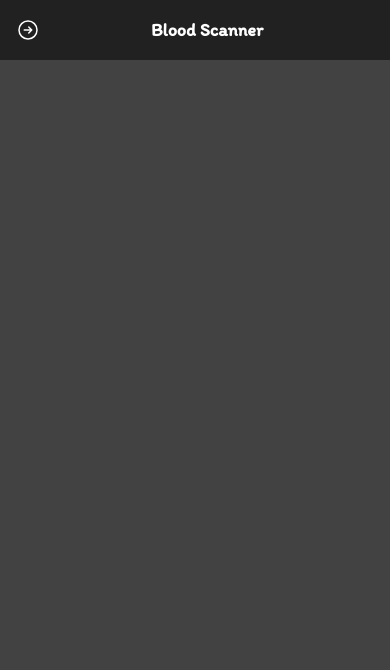
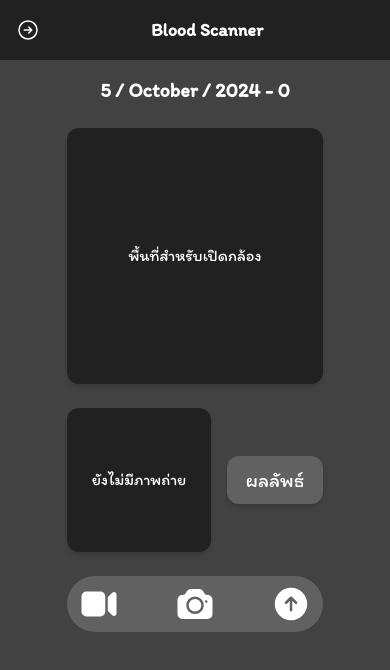
Before and after one commit to ARTTTT-TTTT/blood-scanner, a Next.js app in the folder client-ts/: page / in a window 390 px wide. Shown: the top 670 px of the page. Built offline with nearby package versions, Linux system fonts and the light colour scheme; no server answers.

Commit message:
fix : responsive

```diff
--- a/client-ts/src/components/Main-Content.tsx
+++ b/client-ts/src/components/Main-Content.tsx
@@ -156,8 +156,7 @@ export const MainContent: React.FC<MainContentProps> = ({ isSidebarOpen }) => {
         >
             <Card
                 shadow={false}
-                className={`bg-gray-800 transition-transform duration-300 ease-in-out ${isSidebarOpen ? "md:translate-x-24" : "md:translate-x-0"}
-                        hidden md:block`}
+                className={`bg-gray-800 transition-transform duration-300 ease-in-out ${isSidebarOpen ? "md:translate-x-24" : "md:translate-x-0"} `}
             >
                 <CardHeader
                     shadow={false}
@@ -166,7 +165,7 @@ export const MainContent: React.FC<MainContentProps> = ({ isSidebarOpen }) => {
                 >
                     {displayDate} - 0 {/* วันที่ปัจจุบัน */}
                 </CardHeader>
-                <CardBody className="p-4 flex flex-col items-center justify-center gap-6">
+                <CardBody className="md:p-4 p-6 flex flex-col items-center justify-center gap-6">
                     {/* พื้นที่สำหรับเปิดกล้อง */}
                     <Card className="md:w-96 md:h-96 w-64 h-64 bg-gray-900 flex items-center justify-center">
                         {isCameraOn ? (
@@ -177,10 +176,10 @@ export const MainContent: React.FC<MainContentProps> = ({ isSidebarOpen }) => {
                     </Card>
 
                     {/* พื้นที่สำหรับภาพถ่าย */}
-                    <section className="flex items-center justify-center gap-8">
+                    <section className="flex items-center justify-center md:gap-8 gap-4">
                         {/* Canvas ที่ซ่อนไว้สำหรับการถ่ายภาพ */}
                         <canvas ref={canvasRef} style={{ display: "none" }} />
-                        <Card className="md:w-48 md:h-48 w-40 h-40 bg-gray-900 flex items-center justify-center">
+                        <Card className="md:w-48 md:h-48 w-36 h-36 bg-gray-900 flex items-center justify-center">
                             {capturedImage ? (
                                 <Image
                                     src={capturedImage ? URL.createObjectURL(capturedImage) : ""}
@@ -193,7 +192,7 @@ export const MainContent: React.FC<MainContentProps> = ({ isSidebarOpen }) => {
                                 <span className="text-white">ยังไม่มีภาพถ่าย</span>
                             )}
                         </Card>
-                        <Card className="md:w-40 md:h-20 w-64 h-64 bg-gray-700 flex items-center justify-center text-4xl text-nowrap">
+                        <Card className="md:w-40 md:h-20 w-24 h-12 bg-gray-700 flex items-center justify-center md:text-4xl text-xl text-nowrap">
                             {responseMessage ? <span className="text-white">{responseMessage}</span> : <span className="text-white">ผลลัพธ์</span>}
                         </Card>
                     </section>
```
